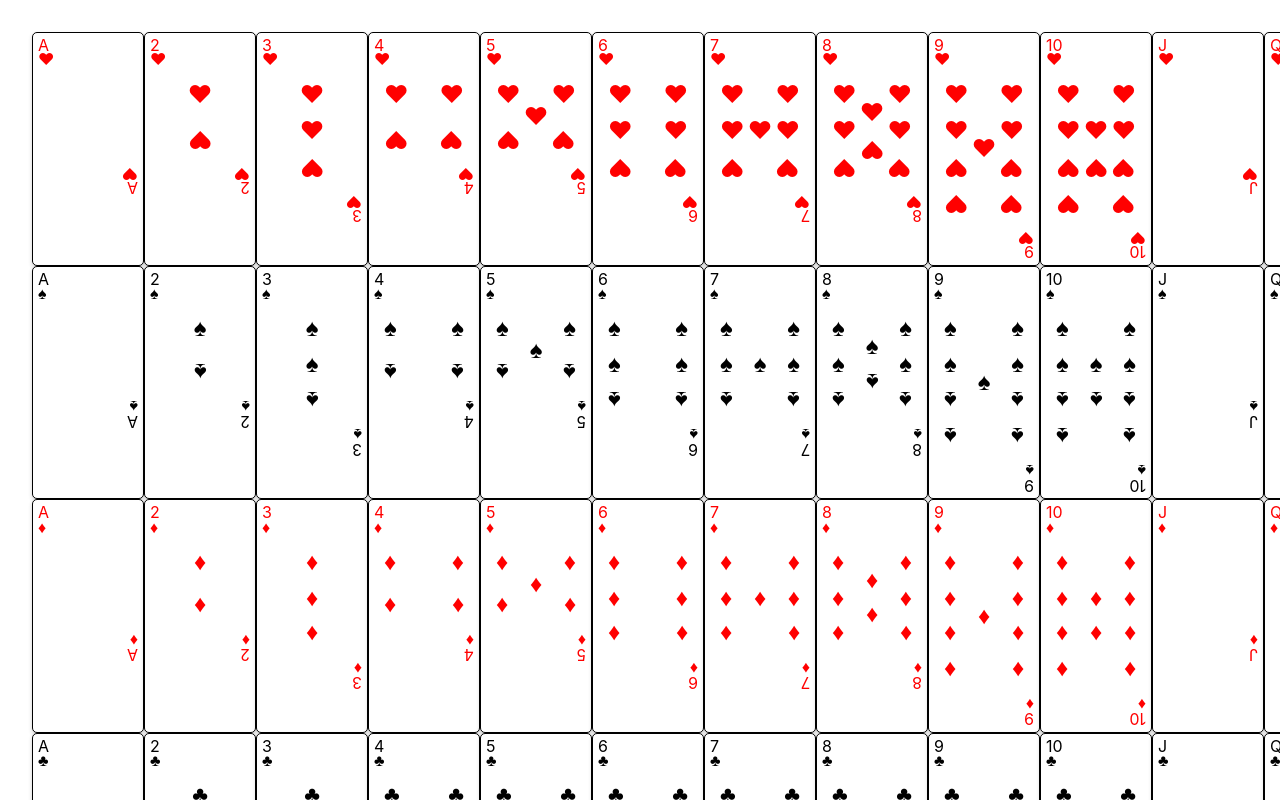
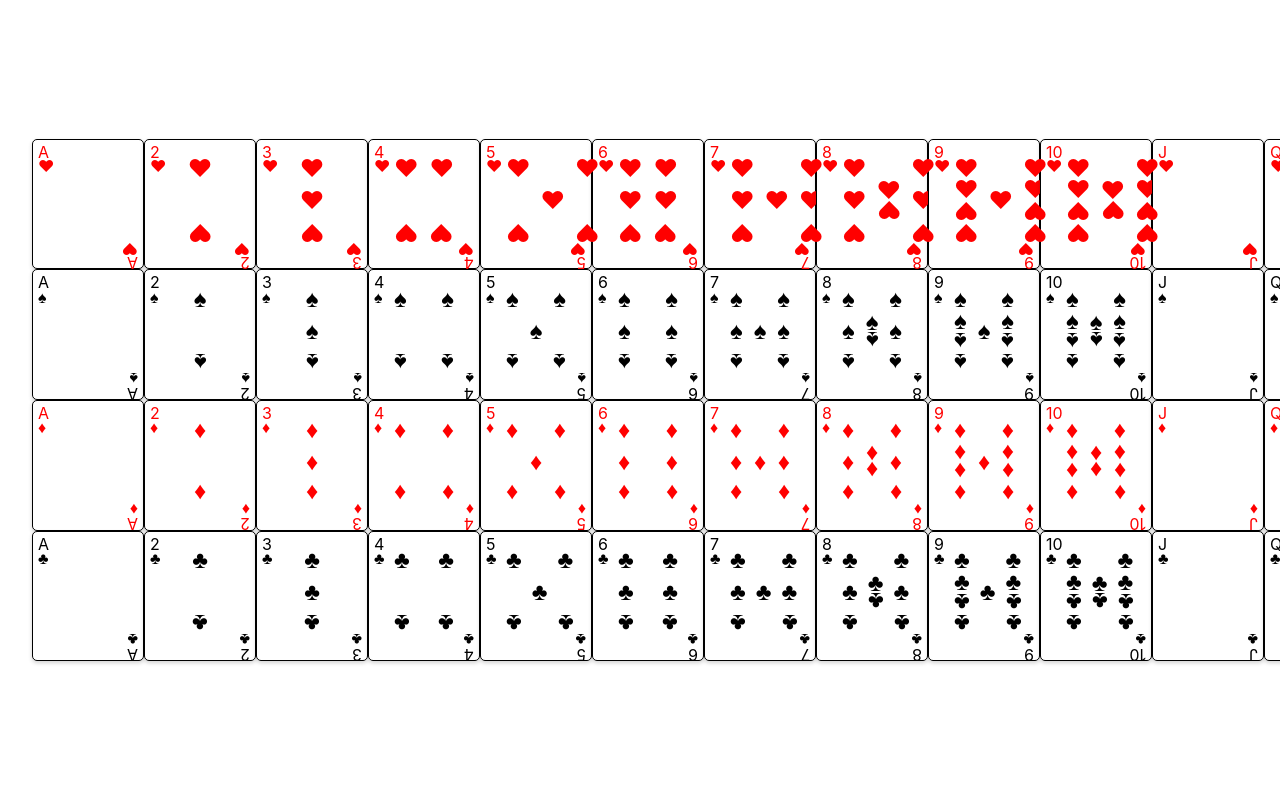
Before and after one commit to TalkingFox/React-Solitaire, a React (Vite) app in the folder react-solitaire/: page / in a window 1280 px wide. Shown: the top 800 px of the page. Built offline with nearby package versions, Linux system fonts and the light colour scheme.

Commit message:
improved card styling somewhat

```diff
--- a/react-solitaire/src/components/playing-card/card-center/CardCenter.css
+++ b/react-solitaire/src/components/playing-card/card-center/CardCenter.css
@@ -1,23 +1,15 @@
 .card-center {
-    min-width: 100px;
-    min-height: 100px;
+    width: 100px;
+    min-height: 70%;
     display: flex;
     justify-content: space-between;
     box-sizing: border-box;
-    padding: 10px 10px 10px 10px;
+    padding: 0px 15px 0px 15px;
+    margin-top: -15px;
 }
 
 .card-center--centered {
     justify-content: center !important;
-}
-
-.card-center>span {
-    text-align: center;
-    height: 100%;
-    width: 100%;
-    display: inline-block;
-    grid-column: 1;
-    grid-row: 1;
 }
 
 .card-column {
@@ -25,6 +17,7 @@
     flex-direction: column;
     font-size: 1.5em;
     justify-content: space-between;
+    line-height: initial;
 }
 
 .card-column--centered {
@@ -33,6 +26,10 @@
 
 .card-symbol-big {
     flex-grow: 0.2;
+}
+
+.card-column > span {
+    margin: -5px 5px -5px 5px
 }
 
 .card-column span:last-of-type {
```
